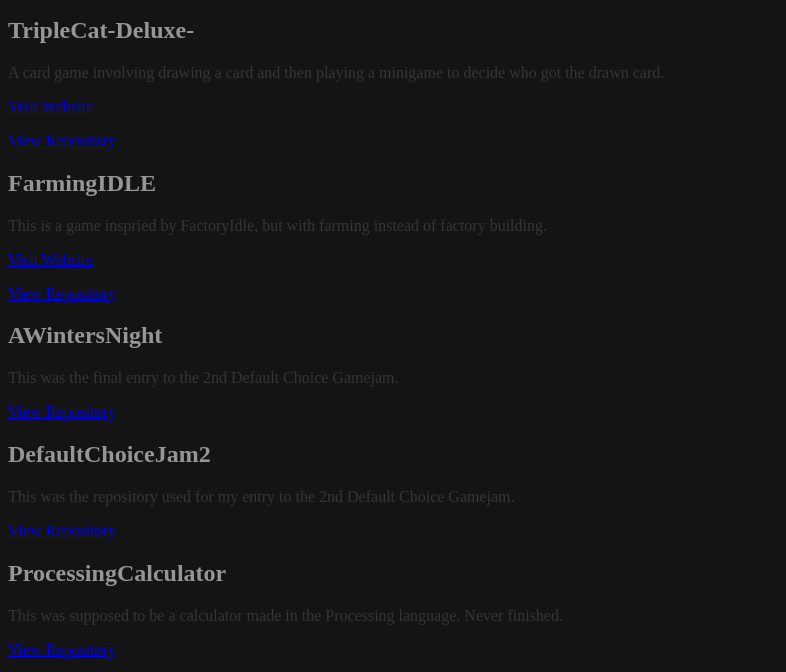
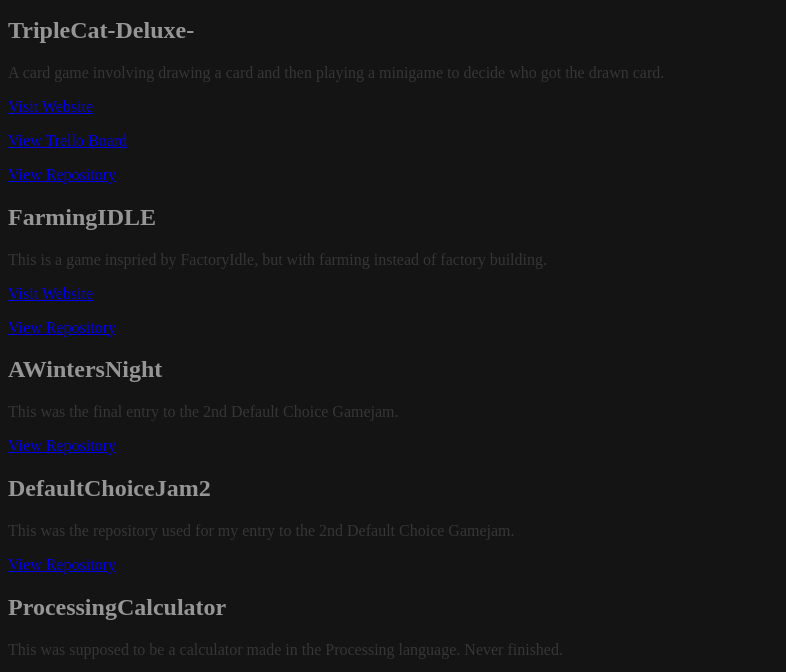
Before and after one commit to Hedgy134117/DeepStorage, a plain HTML site: page index.html in a window 1280 px wide. Shown: the part 105-777 px from the top of the page, without its empty margins (0-786 px from the left). Drawn offline with Linux system fonts and the light colour scheme.

Commit message:
update TripleCat-Deluxe-

```diff
--- a/index.html
+++ b/index.html
@@ -13,6 +13,7 @@
   <div id="description">
     <p>A card game involving drawing a card and then playing a minigame to decide who got the drawn card.</p>
     <p><a href="https://hedgy134117.github.io/TripleCat-Deluxe-">Visit Website</a></p>
+    <p><a href="https://trello.com/b/2OyMsMpd/triplecat-deluxe-development">View Trello Board</a></p>
     <p><a href="https://github.com/Hedgy134117/TripleCat-Deluxe-">View Repository</a></p>
   </div>
 
```
